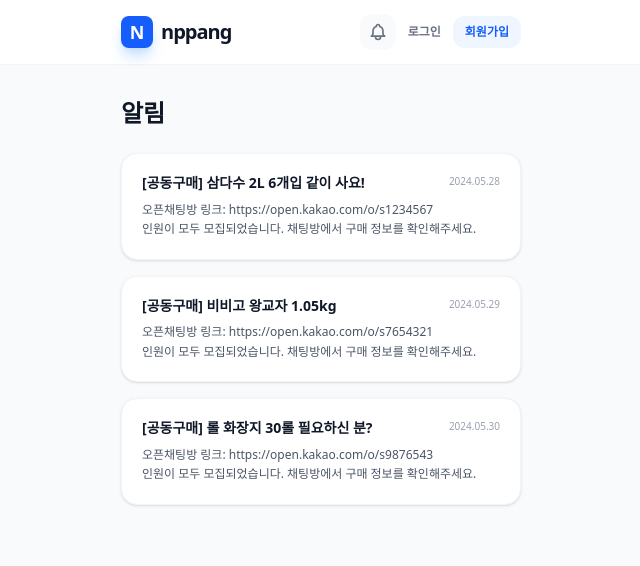
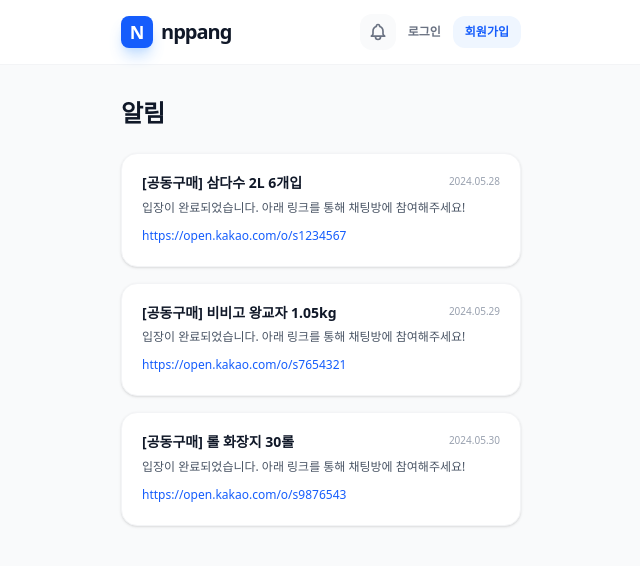
Before and after one commit to n-ppang/FE-n-ppang, a React (Vite) app: page /notifications in a window 1280 px wide. Shown: the top 566 px of the page, without its empty margins (319-959 px from the left). Built offline with nearby package versions, Linux system fonts and the light colour scheme; no server answers.

Commit message:
feat: 알림 데이터 구조 수정, 오픈채팅 링크로 연결

```diff
--- a/src/pages/NotificationsPage.tsx
+++ b/src/pages/NotificationsPage.tsx
@@ -20,9 +20,19 @@
                     {notification.date}
                   </span>
                 </div>
-                <p className="text-xs leading-relaxed whitespace-pre-line text-gray-600">
-                  {notification.description}
-                </p>
+                <div className="space-y-1.5">
+                  <p className="text-xs text-gray-600">
+                    입장이 완료되었습니다. 아래 링크를 통해 채팅방에 참여해주세요!
+                  </p>
+                  <a
+                    href={notification.openChatLink}
+                    target="_blank"
+                    rel="noopener noreferrer"
+                    className="break-all text-xs font-medium text-blue-600 hover:underline"
+                  >
+                    {notification.openChatLink}
+                  </a>
+                </div>
               </div>
             ))
           ) : (
--- a/src/shared/mock/NotificationMockData.ts
+++ b/src/shared/mock/NotificationMockData.ts
@@ -1,30 +1,27 @@
 export interface Notification {
   id: number;
   title: string; // 공동구매 게시물 제목
-  description: string; // 오픈채팅방 링크 등 상세 내용
+  openChatLink: string; // 오픈채팅방 링크
   date: string; // 알림 날짜
 }
 
 export const NOTIFICATION_MOCK_DATA: Notification[] = [
   {
     id: 1,
-    title: '[공동구매] 삼다수 2L 6개입 같이 사요!',
-    description:
-      '오픈채팅방 링크: https://open.kakao.com/o/s1234567\n인원이 모두 모집되었습니다. 채팅방에서 구매 정보를 확인해주세요.',
-    date: '2024.05.28',
+    title: "[공동구매] 삼다수 2L 6개입",
+    openChatLink: "https://open.kakao.com/o/s1234567",
+    date: "2024.05.28",
   },
   {
     id: 2,
-    title: '[공동구매] 비비고 왕교자 1.05kg',
-    description:
-      '오픈채팅방 링크: https://open.kakao.com/o/s7654321\n인원이 모두 모집되었습니다. 채팅방에서 구매 정보를 확인해주세요.',
-    date: '2024.05.29',
+    title: "[공동구매] 비비고 왕교자 1.05kg",
+    openChatLink: "https://open.kakao.com/o/s7654321",
+    date: "2024.05.29",
   },
   {
     id: 3,
-    title: '[공동구매] 롤 화장지 30롤 필요하신 분?',
-    description:
-      '오픈채팅방 링크: https://open.kakao.com/o/s9876543\n인원이 모두 모집되었습니다. 채팅방에서 구매 정보를 확인해주세요.',
-    date: '2024.05.30',
+    title: "[공동구매] 롤 화장지 30롤",
+    openChatLink: "https://open.kakao.com/o/s9876543",
+    date: "2024.05.30",
   },
 ];
```
